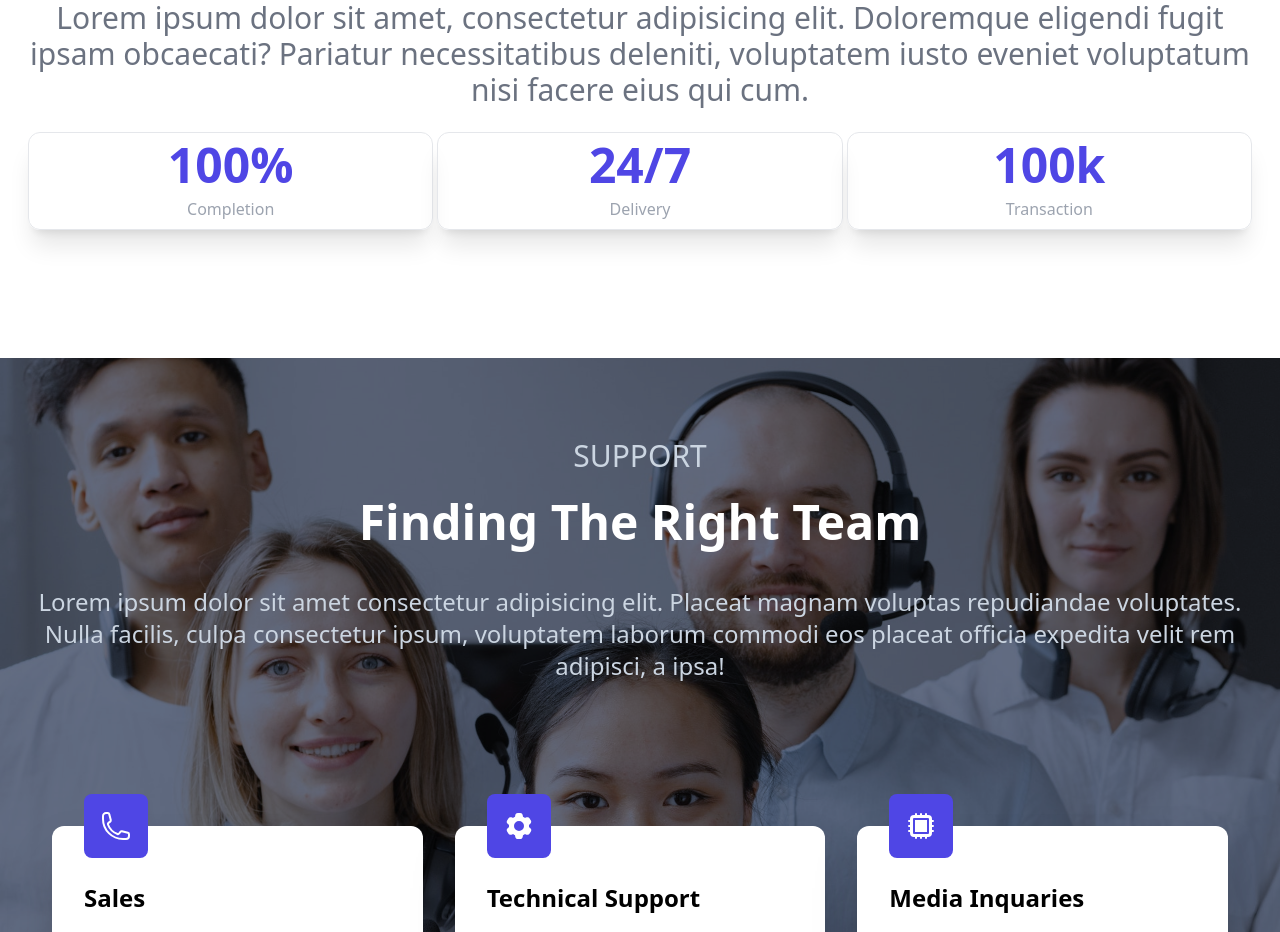
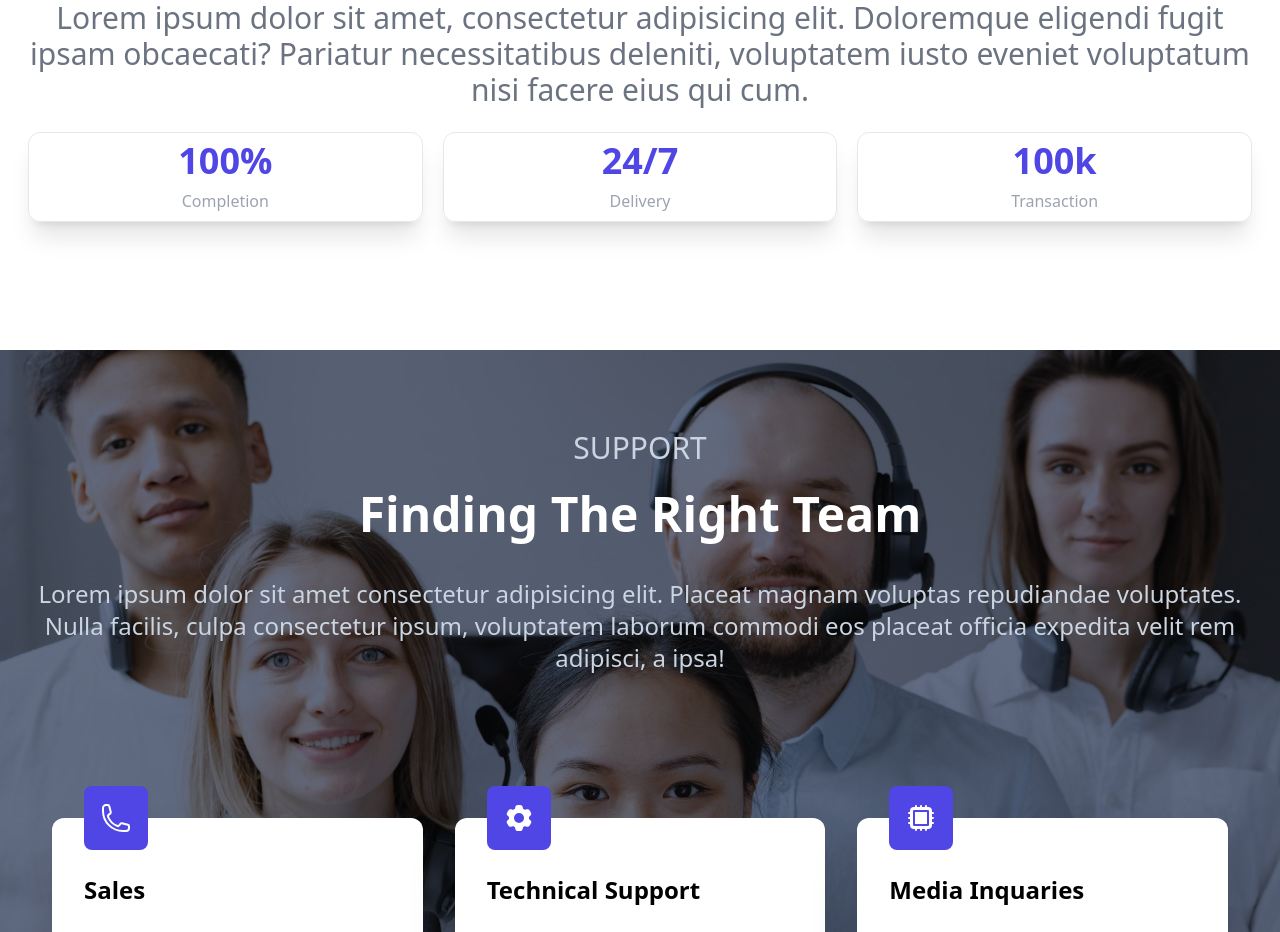
Before and after one commit to hessamimen/web-management-sample, a React (Create React App) app: page / in a window 1280 px wide. Shown: the part 1080-2012 px from the top of the page. Built offline with nearby package versions, Linux system fonts and the light colour scheme.

Commit message:
Components to Footer added to the project

```diff
--- a/src/components/About.jsx
+++ b/src/components/About.jsx
@@ -8,17 +8,17 @@ function About() {
                 <h2 className='text-5xl font-bold'>Trusted by developers across the world</h2>
                 <p className='text-3xl py-6 text-gray-500'>Lorem ipsum dolor sit amet, consectetur adipisicing elit. Doloremque eligendi fugit ipsam obcaecati? Pariatur necessitatibus deleniti, voluptatem iusto eveniet voluptatum nisi facere eius qui cum.</p>
             </div>
-            <div className='grid md:grid-cols-3 gap-1 px-2 text-center '>
+            <div className='grid md:grid-cols-3 gap-5 px-2 text-center '>
                 <div className='border p-2 rounded-xl shadow-xl'>
-                    <p className='text-5xl font-bold text-indigo-600'>100%</p>
+                    <p className='text-4xl font-bold text-indigo-600'>100%</p>
                     <p className='text-gray-400 mt-2'>Completion</p>
                 </div>
                 <div className='border p-2 rounded-xl shadow-xl'>
-                    <p className='text-5xl font-bold text-indigo-600'>24/7</p>
+                    <p className='text-4xl font-bold text-indigo-600'>24/7</p>
                     <p className='text-gray-400 mt-2'>Delivery</p>
                 </div>
                 <div className='border p-2 rounded-xl shadow-xl'>
-                    <p className='text-5xl font-bold text-indigo-600'>100k</p>
+                    <p className='text-4xl font-bold text-indigo-600'>100k</p>
                     <p className='text-gray-400 mt-2'>Transaction</p>
                 </div>
             </div>
```
